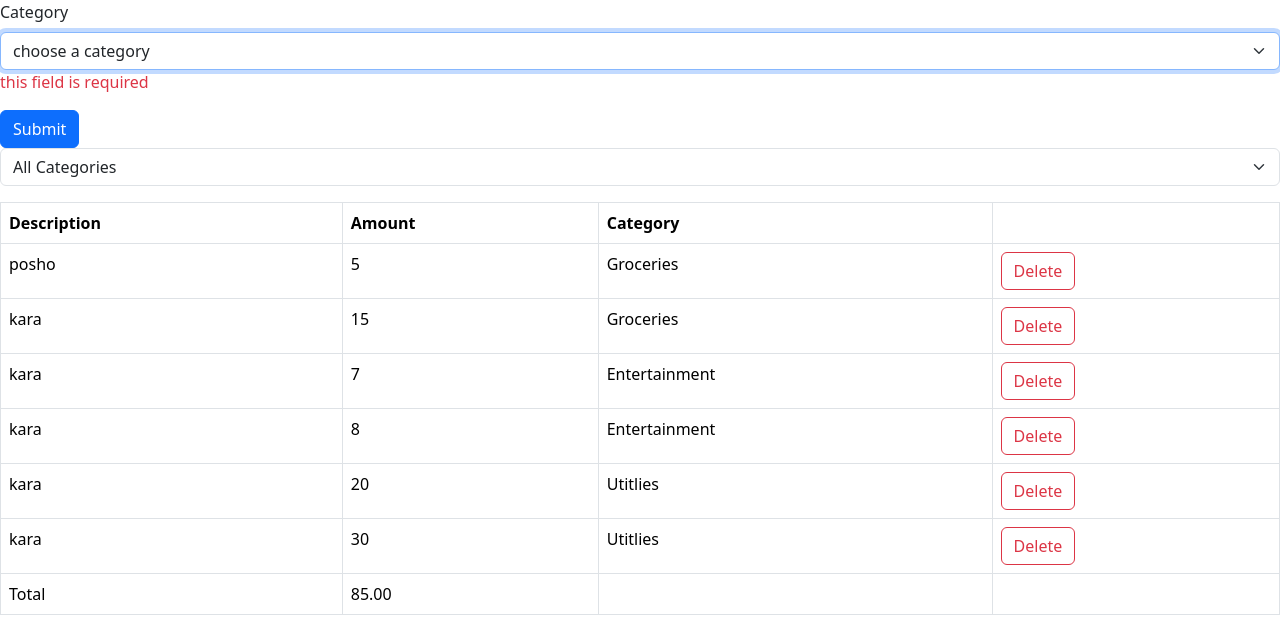
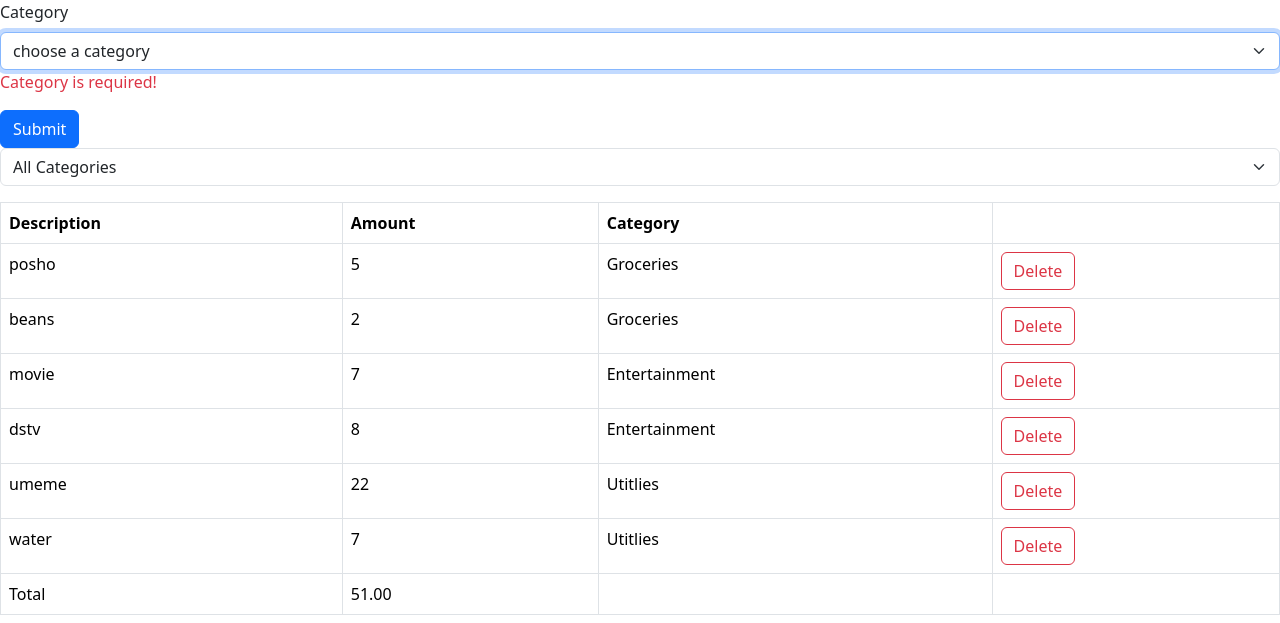
Before and after one commit to IsaacSemb/simple_expense_tracker_react, a React (Vite) app: page / in a window 1280 px wide. Both pictures are taken after typing "Sample", "5" into the empty fields and a click on the button "Submit". Shown: the part 262-885 px from the top of the page. Built offline with nearby package versions, Linux system fonts and the light colour scheme.

Commit message:
application completed, added zod validation, added functionality to add grocery item

```diff
--- a/package.json
+++ b/package.json
@@ -10,11 +10,13 @@
     "preview": "vite preview"
   },
   "dependencies": {
+    "@hookform/resolvers": "^3.10.0",
     "bootstrap": "^5.3.3",
     "react": "^18.3.1",
     "react-dom": "^18.3.1",
     "react-hook-form": "^7.54.2",
-    "uuid": "^11.0.4"
+    "uuid": "^11.0.4",
+    "zod": "^3.24.1"
   },
   "devDependencies": {
     "@eslint/js": "^9.17.0",
--- a/src/App.tsx
+++ b/src/App.tsx
@@ -2,7 +2,7 @@ import { useState } from "react";
 import Form from "./components/Form";
 import Table from "./components/Table";
 import { expenseObject } from "./components/interfaces/expenseObject";
-import { v4 as uuid4 } from "uuid";
+
 
 function App() {
   const [allExpenses, setAllExpenses] = useState<expenseObject[]>([
@@ -59,7 +59,7 @@ function App() {
     console.log(data);
 
     // add the content to all expenses
-    setAllExpenses([...allExpenses, { ...data, itemId: uuid4() }]);
+    setAllExpenses([...allExpenses, { ...data }]);
     console.log(allExpenses);
   }
 
--- a/src/expense-tracker/App_Expense_Tracker.tsx
+++ b/src/expense-tracker/App_Expense_Tracker.tsx
@@ -1,17 +1,16 @@
 import { useState } from "react";
 import ExpenseTable from "./components/ExpenseTable";
 import ExpenseFilter from "./components/ExpenseFilter";
-import Form from "./components/Form";
-import singleExpenseObject from "./interfaces/singleExpenseObject";
+import ExpenseForm from "./components/ExpenseForm";
 
 function App_Expense_Tracker() {
   const [allExpenses, setAllExpenses] = useState([
     { expenseId: 1, description: "posho", amount: 5, category: "Groceries" },
-    { expenseId: 2, description: "kara", amount: 15, category: "Groceries" },
-    { expenseId: 3, description: "kara", amount: 7, category: "Entertainment" },
-    { expenseId: 4, description: "kara", amount: 8, category: "Entertainment" },
-    { expenseId: 5, description: "kara", amount: 20, category: "Utitlies" },
-    { expenseId: 6, description: "kara", amount: 30, category: "Utitlies" },
+    { expenseId: 2, description: "beans", amount: 2, category: "Groceries" },
+    { expenseId: 3, description: "movie", amount: 7, category: "Entertainment" },
+    { expenseId: 4, description: "dstv", amount: 8, category: "Entertainment" },
+    { expenseId: 5, description: "umeme", amount: 22, category: "Utitlies" },
+    { expenseId: 6, description: "water", amount: 7, category: "Utitlies" },
   ]);
 
   const [selectedCategory, setSelectedCategory] = useState<string>();
@@ -22,18 +21,11 @@ function App_Expense_Tracker() {
       )
     : allExpenses;
 
-  function handleOnSubmitPressed(data: singleExpenseObject) {
-    console.log("form submit pressed in form component ");
-    console.log(data);
-
-    // add the content to all expenses
-    setAllExpenses([...allExpenses, { ...data, expenseId: 1 }]);
-    console.log(allExpenses);
-  }
 
   return (
     <>
-      <Form onSubmitPressed={handleOnSubmitPressed} />
+      <ExpenseForm onSubmitPressed={
+        (expense)=>setAllExpenses([...allExpenses, { ...expense, expenseId: allExpenses.length+1  }])} />
 
       <div className="mb-3">
         <ExpenseFilter
--- /dev/null
+++ b/src/expense-tracker/categories.ts
@@ -0,0 +1,7 @@
+const categories = [
+  "groceries",
+  "utilities",
+  "entertainment",
+  "bills",
+] as const;
+export default categories;
--- a/src/expense-tracker/components/ExpenseFilter.tsx
+++ b/src/expense-tracker/components/ExpenseFilter.tsx
@@ -1,3 +1,5 @@
+// import categories from "../categories"
+
 
 interface ExpenseFilterProps{
     onSelectCategory: (category:string)=> void
--- a/src/expense-tracker/components/Form.tsx
+++ b/src/expense-tracker/components/ExpenseForm.tsx
@@ -1,12 +1,32 @@
-import { useState } from "react";
 import { useForm } from "react-hook-form";
-import singleExpenseObject from "../interfaces/singleExpenseObject";
+// import singleExpenseObject from "../interfaces/singleExpenseObject";
+import { zodResolver } from "@hookform/resolvers/zod";
+import { z } from "zod";
+import categories from "../categories";
+
+const zod_schema = z.object({
+  description: z
+    .string()
+    .min(3, { message: "Desription should be atleast 3 characters long" })
+    .max(100),
+  amount: z
+    .number({ invalid_type_error: "Amount is required!" })
+    .min(0.01, { message: "lowest amount is 0.01" })
+    .max(100_000, { message: "max amount is 100,000" }),
+  category: z.enum(categories, {
+    errorMap: () => ({
+      message: "Category is required!",
+    }),
+  }),
+});
+
+type ExpenseFormData = z.infer<typeof zod_schema>;
 
 interface tableProps {
-  onSubmitPressed: (data: singleExpenseObject) => void;
+  onSubmitPressed: (data: ExpenseFormData) => void;
 }
 
-function Form({ onSubmitPressed }: tableProps) {
+function ExpenseForm({ onSubmitPressed }: tableProps) {
   // npm install react-hook-form
   const {
     // destructure the useForm object to get register, handleSublmit and formState
@@ -16,14 +36,7 @@ function Form({ onSubmitPressed }: tableProps) {
     formState: { errors },
     // reset the entire form
     reset,
-  } = useForm<singleExpenseObject>();
-
-  const [categories /* setCategories */] = useState<string[]>([
-    "groceries",
-    "utilities",
-    "entertainment",
-    "bills",
-  ]);
+  } = useForm<ExpenseFormData>({ resolver: zodResolver(zod_schema) });
 
   function capitalizeFirstLetter(str: string) {
     if (!str) return ""; // Handle empty strings
@@ -45,20 +58,13 @@ function Form({ onSubmitPressed }: tableProps) {
             Description
           </label>
           <input
-            {...register("description", {
-              required: true,
-              minLength: 3,
-            })}
+            {...register("description")}
             id="description"
             type="text"
             className="form-control"
           />
-          {/* handle errors */}
-          {errors.description?.type === "required" && (
-            <p className="text-danger">this field is required</p>
-          )}
-          {errors.description?.type === "minLength" && (
-            <p className="text-danger">name must be more than 3 characters</p>
+          {errors.description && (
+            <p className="text-danger">{errors.description.message}</p>
           )}
         </div>
         <div className="mb-3">
@@ -66,22 +72,14 @@ function Form({ onSubmitPressed }: tableProps) {
             Amount
           </label>
           <input
-            {...register("amount", {
-              required: true,
-              min: 1,
-            })}
+            {...register("amount", { valueAsNumber: true })}
             id="amount"
             type="number"
             className="form-control"
           />
           {/* handle errors */}
-          {errors.description?.type === "required" && (
-            <p className="text-danger">this field is required</p>
-          )}
-          {errors.amount?.type === "min" && (
-            <p className="text-danger">
-              amount should be atleast more than 1 pound
-            </p>
+          {errors.amount && (
+            <p className="text-danger">{errors.amount.message}</p>
           )}
         </div>
         <div className="mb-3">
@@ -89,9 +87,7 @@ function Form({ onSubmitPressed }: tableProps) {
             Category
           </label>
           <select
-            {...register("category", {
-              required: true,
-            })}
+            {...register("category")}
             id="category"
             className="form-select"
             defaultValue=""
@@ -99,15 +95,15 @@ function Form({ onSubmitPressed }: tableProps) {
             <option value="" disabled>
               choose a category
             </option>
-            {categories.map((category) => (
+            {categories.map((category: string) => (
               <option key={category} value={category}>
                 {capitalizeFirstLetter(category)}
               </option>
             ))}
           </select>
           {/* handle errors */}
-          {errors.category?.type === "required" && (
-            <p className="text-danger">this field is required</p>
+          {errors.category && (
+            <p className="text-danger">{errors.category.message}</p>
           )}
         </div>
         <button type="submit" className="btn btn-primary">
@@ -117,4 +113,4 @@ function Form({ onSubmitPressed }: tableProps) {
     </>
   );
 }
-export default Form;
+export default ExpenseForm;
--- a/src/expense-tracker/interfaces/singleExpenseObject.tsx
+++ b/src/expense-tracker/interfaces/singleExpenseObject.tsx
@@ -1,5 +1,5 @@
 export default interface singleExpenseObject {
-  expenseId: number|string
+  expenseId: number
   description: string
   amount: number
   category: string
```
Also changed, not shown: 1 other file (tests, documents, lock files or other folders).
